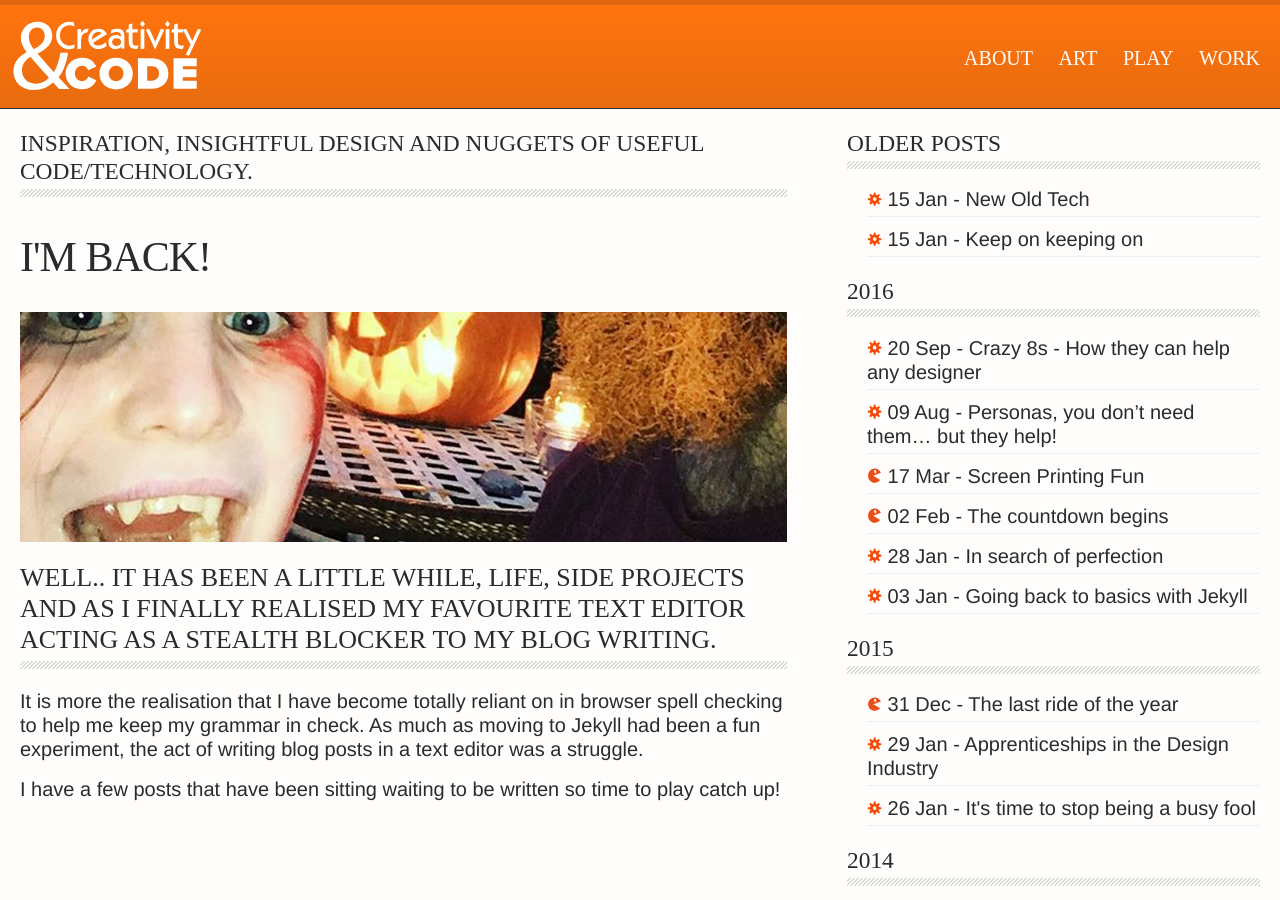
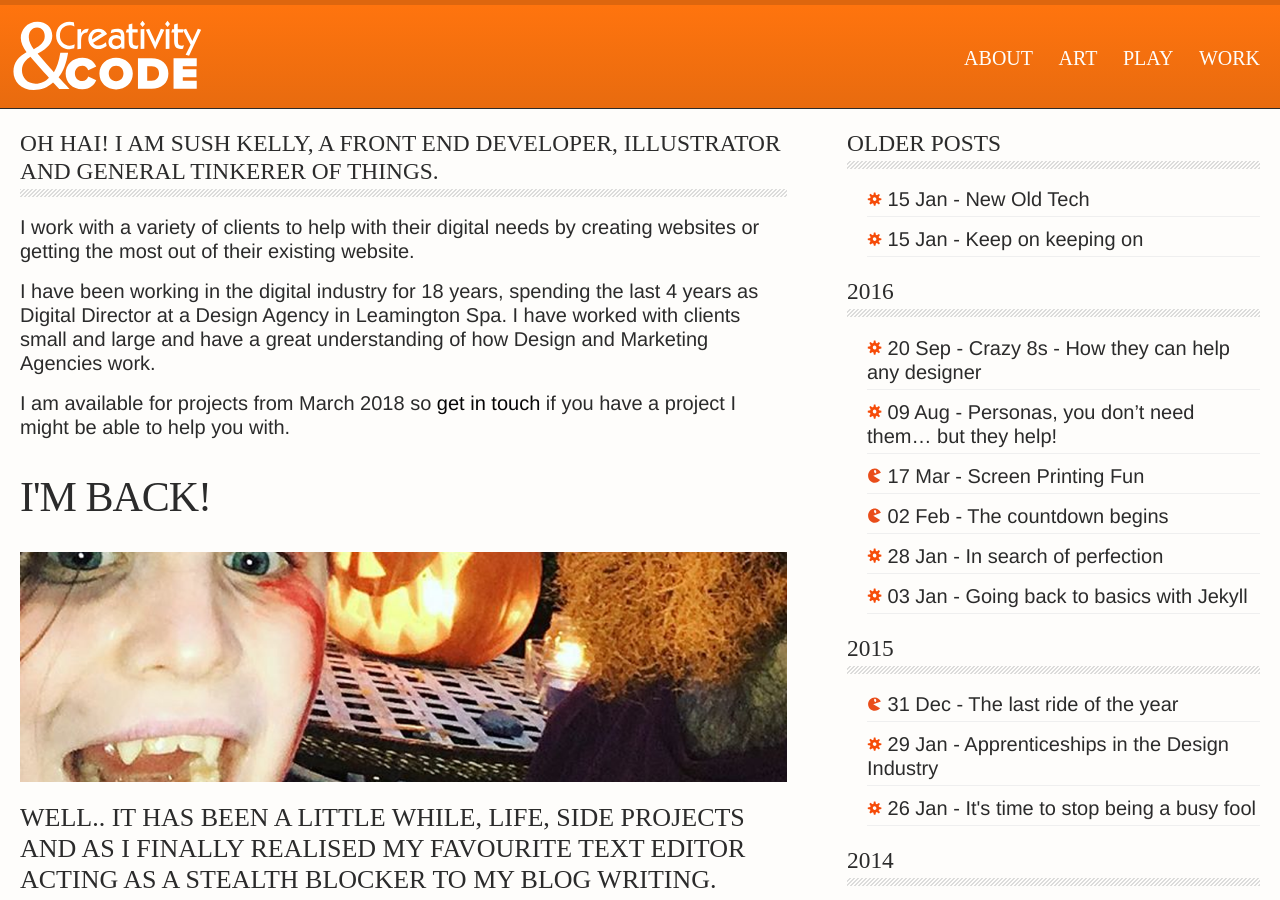
Before and after one commit to maxray/maxray.github.io, a Jekyll site: the page built from index.html, in a window 1280 px wide and 900 px high. Built offline with Jekyll 4.4.1, drawn with Linux system fonts in a browser that asks for light colours.

Commit message:
Changing front page

```diff
--- a/index.html
+++ b/index.html
@@ -5,7 +5,10 @@ layout: default
 <div>
   <div class="flexbox-container">
     <div>
-      <h3>Inspiration, insightful design and nuggets of useful code/technology.</h3>
+      <h3>Oh Hai! I am Sush Kelly, a front end developer, illustrator and general tinkerer of things.</h3>
+      <p>I work with a variety of clients to help with their digital needs by creating websites or getting the most out of their existing website.</p>
+      <p>I have been working in the digital industry for 18 years, spending the last 4 years as Digital Director at a Design Agency in Leamington Spa. I have worked with clients small and large and have a great understanding of how Design and Marketing Agencies work.</p>
+      <p>I am available for projects from March 2018 so <a href="">get in touch</a> if you have a project I might be able to help you with.</p>
       {% assign post = site.posts.first %}
   <a href="{{ post.url }}"><h1 class="post-title">
 {% if page.title %}
```
